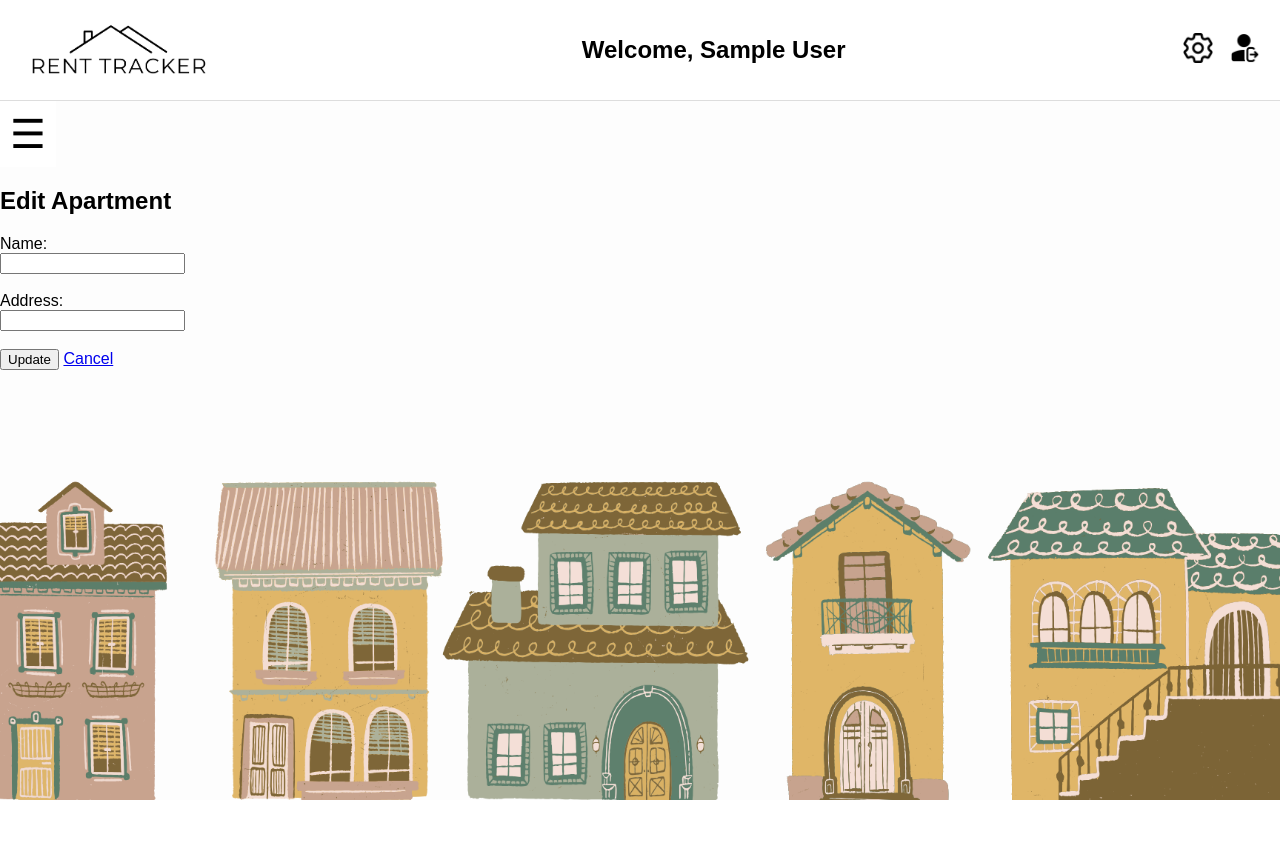
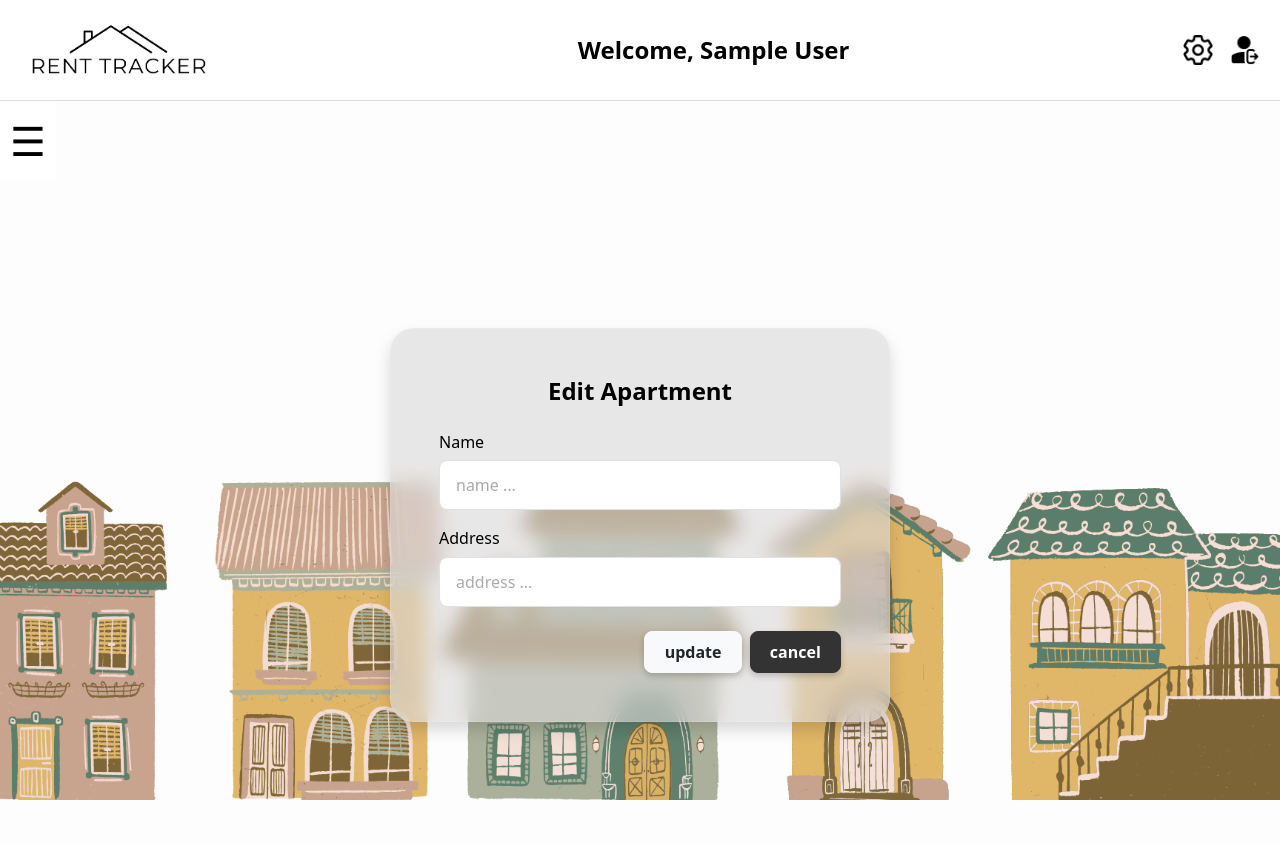
Before and after one commit to DenisCercasin/RentTracker, a Flask app: page /apartments/edit/1 in a window 1280 px wide. Before the commit the page ends 800 px from the top, so only its background shows below. Run offline with Flask 3, Linux system fonts and the light colour scheme; the visitor is signed in with stand-in values (Sample User, id 1); data that the repository does not hold is empty; some libraries are stand-ins or nearby versions.

Commit message:
create boostrap.html + css and edit edit_apartment.html and base

```diff
--- a/static/css/base.css
+++ b/static/css/base.css
@@ -8,10 +8,12 @@ body {
     background-attachment: fixed;
 }
 
+
 .layout {
     display: flex;
     flex-direction: column;
 }
+
 
 .top-bar {
     background-color: white;
@@ -23,7 +25,6 @@ body {
     border-bottom: 1px solid #ddd;
     position: relative;
 }
-
 
 .logo {
     height: 80px;
@@ -52,13 +53,12 @@ body {
 }
 
 
+
 .menu-wrapper {
     position: relative;
     display: inline-block;
     width: fit-content;
-}
-.menu-wrapper:hover .dropdown-menu {
-    display: flex;
+    z-index: 1000;
 }
 
 .hamburger-icon {
@@ -67,8 +67,8 @@ body {
     color: black;
     padding: 10px;
     background-color: white;
+    border-radius: 6px;
 }
-
 
 .dropdown-menu {
     display: none;
@@ -78,19 +78,302 @@ body {
     background-color: black;
     border-radius: 6px;
     padding: 10px;
-    z-index: 100;
+    z-index: 9999;
     min-width: 160px;
     flex-direction: column;
-    pointer-events: auto;
+}
+
+.menu-wrapper:hover .dropdown-menu {
+    display: flex;
 }
 
 .dropdown-menu a {
     color: white;
     text-decoration: none;
-    padding: 8px 0;
+    padding: 8px 12px;
     display: block;
+    font-size: 16px;
 }
 
 .dropdown-menu a:hover {
+    background-color: #333;
+    border-radius: 4px;
+}
+
+
+nav a {
+    color: black;
+    text-decoration: none;
+    margin: 0 10px;
+    font-weight: 600;
+}
+
+nav a:hover {
     text-decoration: underline;
 }
+
+/* Flash messages */
+.flashes {
+    list-style: none;
+    padding: 0;
+    margin: 10px auto;
+    max-width: 900px;
+    color: #d8000c;
+    background-color: #ffbaba;
+    border: 1px solid #d8000c;
+    border-radius: 6px;
+}
+
+
+table {
+    width: 100%;
+    border-collapse: collapse;
+    background-color: #fff;
+    border-radius: 10px;
+    overflow: hidden;
+    box-shadow: 0 4px 12px rgba(83, 27, 27, 0.05);
+}
+
+th, td {
+    padding: 14px 16px;
+    border-bottom: 1px solid #e5e7eb;
+    border-right: 1px solid #e5e7eb;
+}
+
+th {
+    background-color: #f3f4f6;
+    font-weight: bold;
+    text-align: center;
+}
+
+thead th {
+    border-bottom: 2px solid #000;
+}
+
+tr:last-child td {
+    border-bottom: none;
+}
+
+h1, .table-title {
+    text-align: center;
+    font-size: 28px;
+    font-weight: bold;
+    margin-bottom: 24px;
+}
+
+.actions-cell {
+    text-align: right;
+    white-space: nowrap;
+    vertical-align: middle;
+}
+
+.action-btn {
+    display: inline-block;
+    margin-left: 8px;
+}
+
+.action-btn img {
+    width: 20px;
+    height: 20px;
+    cursor: pointer;
+    transition: opacity 0.3s ease, transform 0.2s ease;
+}
+
+.action-btn:hover img {
+    opacity: 0.7;
+    transform: scale(1.1);
+}
+
+.button {
+    display: inline-block;
+    padding: 10px 18px;
+    margin-top: 20px;
+    font-size: 14px;
+    font-weight: 500;
+    color: white;
+    background-color: #2196f3;
+    border: none;
+    border-radius: 6px;
+    text-decoration: none;
+    cursor: pointer;
+    transition: background-color 0.3s ease;
+}
+
+.button:hover {
+    background-color: #1976d2;
+}
+
+.table-container {
+    background-color: rgba(250, 250, 250, 0.8);
+    padding: 32px;
+    border-radius: 16px;
+    box-shadow: 0 4px 24px rgba(0, 0, 0, 0.05);
+    margin: 10px auto 40px auto;
+    max-width: 900px;
+    border: 1px solid rgba(255, 255, 255, 0.3);
+}
+
+.add-btn-img {
+    width: 40px;
+    height: 40px;
+    cursor: pointer;
+    transition: transform 0.2s ease, opacity 0.3s ease;
+}
+
+.add-btn-img:hover {
+    transform: scale(1.1);
+    opacity: 0.8;
+}
+
+.filter-form {
+    margin-top: 20px;
+    padding: 12px 16px;
+    background-color: rgba(103, 97, 97, 0.85);
+    border-radius: 10px;
+    display: flex;
+    flex-wrap: wrap;
+    gap: 14px;
+    align-items: center;
+    font-size: 14px;
+    box-shadow: 0 2px 8px rgba(0, 0, 0, 0.05);
+    justify-content: flex-start;
+    max-width: 900px;
+    margin-left: auto;
+    margin-right: auto;
+}
+
+.filter-form select,
+.filter-form input[type="month"],
+.filter-form button,
+.filter-form a {
+    padding: 8px 12px;
+    font-size: 14px;
+    border-radius: 6px;
+    border: 1px solid #ccc;
+}
+
+.filter-form button {
+    background-color: #2196f3;
+    color: white;
+    border: none;
+    cursor: pointer;
+}
+
+.filter-form button:hover {
+    background-color: #1976d2;
+}
+
+.filter-form a {
+    color: #2196f3;
+    text-decoration: none;
+    margin-left: 6px;
+}
+
+.filter-form a:hover {
+    text-decoration: underline;
+}
+
+.filter-form-wrapper {
+    margin-top: 30px;
+}
+
+
+.transparent-card {
+    background-color: rgba(255, 255, 255, 0.85);
+}
+
+.form-label {
+    font-weight: 700;
+}
+
+.d-flex {
+    display: flex !important;
+}
+
+.justify-content-center {
+    justify-content: center !important;
+}
+
+.align-items-center {
+    align-items: center !important;
+}
+
+.shadow-sm {
+    box-shadow: 0 .125rem .25rem rgba(0,0,0,.075)!important;
+}
+
+.card {
+    border-radius: 0.375rem;
+    background-color: #fff;
+    border: 1px solid rgba(0,0,0,.125);
+}
+
+.card-body {
+    padding: 1.25rem;
+}
+
+.card-title {
+    font-size: 1.5rem;
+    font-weight: 700;
+    margin-bottom: 1rem;
+    text-align: center;
+}
+
+.mb-3 {
+    margin-bottom: 1rem;
+}
+
+.form-control {
+    display: block;
+    width: 100%;
+    padding: 0.375rem 0.75rem;
+    font-size: 1rem;
+    font-weight: 400;
+    line-height: 1.5;
+    color: #212529;
+    background-color: #fff;
+    background-clip: padding-box;
+    border: 1px solid #ced4da;
+    border-radius: 0.375rem;
+    transition: border-color .15s ease-in-out,box-shadow .15s ease-in-out;
+}
+
+.btn {
+    display: inline-block;
+    font-weight: 400;
+    color: #fff;
+    text-align: center;
+    vertical-align: middle;
+    cursor: pointer;
+    user-select: none;
+    border: 1px solid transparent;
+    padding: 0.375rem 0.75rem;
+    font-size: 1rem;
+    border-radius: 0.375rem;
+    transition: color .15s ease-in-out,background-color .15s ease-in-out,
+        border-color .15s ease-in-out,box-shadow .15s ease-in-out;
+}
+
+.btn-primary {
+    background-color: #0d6efd;
+    border-color: #0d6efd;
+}
+
+.btn-primary:hover {
+    background-color: #0b5ed7;
+    border-color: #0a58ca;
+}
+
+.btn-secondary {
+    background-color: #6c757d;
+    border-color: #6c757d;
+}
+
+.btn-secondary:hover {
+    background-color: #5c636a;
+    border-color: #565e64;
+}
+
+.me-2 {
+    margin-right: 0.5rem !important;
+}
--- /dev/null
+++ b/static/css/bootstrap.css
@@ -0,0 +1,81 @@
+
+.form-card {
+    max-width: 500px;
+    width: 100%;
+  }
+
+  .transparent-card {
+    background: rgba(219, 217, 217, 0.6);
+    backdrop-filter: blur(10px);
+    border: 1px solid rgba(255, 255, 255, 0.1);
+    color: #fff;
+    border-radius: 1.5rem;
+    box-shadow: 0 10px 30px rgba(0, 0, 0, 0.4);
+    padding: 2rem;
+  }
+
+  .form-label {
+    font-weight: 500;
+    font-size: 1rem;
+    margin-bottom: 0.4rem;
+    color: #000000;
+    display: block;
+    text-transform: capitalize;
+  }
+
+  .form-control {
+    border-radius: 0.5rem;
+    padding: 0.75rem 1rem;
+    font-size: 1rem;
+    background-color: #fff;
+    color: #000;
+    margin-bottom: 1rem;
+  }
+
+  .form-control::placeholder {
+    color: #aaa;
+  }
+
+  .form-control:focus {
+    border-color: #b14900;
+    box-shadow: 0 0 0 0.25rem rgba(177, 73, 0, 0.25);
+  }
+
+  .center-button-group {
+    display: flex;
+    justify-content: center;
+    gap: 1rem;
+    margin-top: 2rem;
+  }
+
+  .btn-primary {
+    background-color: #b14900;
+    border-color: #b14900;
+    color: #000000;
+  }
+
+  .btn-primary:hover {
+    background-color: #8a3700;
+    border-color: #8a3700;
+  }
+
+  .btn-secondary {
+    background-color: #333;
+    border-color: #333;
+    color: #fff;
+  }
+
+  .btn-secondary:hover {
+    background-color: #555;
+    border-color: #555;
+  }
+
+  .btn {
+    font-weight: 600;
+    padding: 0.5rem 1.2rem;
+    border-radius: 0.6rem;
+    box-shadow: 0 3px 6px rgba(0, 0, 0, 0.2);
+  }
+  .card-title {
+    color: black !important;
+  }
--- a/templates/apartments/edit_apartment.html
+++ b/templates/apartments/edit_apartment.html
@@ -1,18 +1,40 @@
-{% extends "shared/base.html" %}
+{% extends "shared/bootstrap_base.html" %}
 
 {% block TITLE %}Edit Apartment{% endblock %}
 
-{% block content %}
-<h2>Edit Apartment</h2>
+{% block form_title %}Edit Apartment{% endblock %}
 
+{% block form_content %}
 <form method="POST">
-    <label>Name:</label><br>
-    <input type="text" name="name" value="{{ apartment['name'] }}" required><br><br>
+  <div class="mb-3">
+    <label for="name" class="form-label text-capitalize">name</label>
+    <input
+      type="text"
+      class="form-control"
+      id="name"
+      name="name"
+      placeholder="name ..."
+      value="{{ apartment['name'] }}"
+      required
+    />
+  </div>
 
-    <label>Address:</label><br>
-    <input type="text" name="address" value="{{ apartment['address'] }}" required><br><br>
+  <div class="mb-4">
+    <label for="address" class="form-label text-capitalize">address</label>
+    <input
+      type="text"
+      class="form-control"
+      id="address"
+      name="address"
+      placeholder="address ..."
+      value="{{ apartment['address'] }}"
+      required
+    />
+  </div>
 
-    <button type="submit">Update</button>
-    <a href="{{ url_for('apartments.list_apartments') }}">Cancel</a>
+  <div class="d-flex justify-content-end gap-2">
+    <button type="submit" class="btn btn-light text-dark rounded-3">update</button>
+    <a href="{{ url_for('apartments.list_apartments') }}" class="btn btn-secondary rounded-3">cancel</a>
+  </div>
 </form>
 {% endblock %}
--- a/templates/shared/base.html
+++ b/templates/shared/base.html
@@ -2,6 +2,8 @@
 <html lang="en">
 <head>
     <link rel="stylesheet" href="{{ url_for('static', filename='css/base.css') }}">
+
+     <link rel="stylesheet" href="{{ url_for('static', filename='css/bootstrap.min.css') }}">
     {% block extra_head %}{% endblock %}
 </head>
 <body>
@@ -55,8 +57,9 @@
         </ul>
       {% endif %}
     {% endwith %}
-
-    {% block content %}
-    {% endblock %}
+<div class="container mt-4">
+        {% block content %}
+        {% endblock %}
+    </div>
 </body>
 </html>
--- /dev/null
+++ b/templates/shared/bootstrap_base.html
@@ -0,0 +1,24 @@
+{% extends "shared/base.html" %}
+
+{% block extra_head %}
+  {{ super() }}
+
+  <link href="https://cdn.jsdelivr.net/npm/bootstrap@5.3.3/dist/css/bootstrap.min.css" rel="stylesheet">
+  <link rel="stylesheet" href="{{ url_for('static', filename='css/bootstrap.css') }}">
+{% endblock %}
+
+{% block content %}
+<div class="d-flex justify-content-center align-items-center" style="min-height: 80vh;">
+  <div class="card shadow transparent-card" style="width: 100%; max-width: 500px;">
+    <div class="card-body">
+      <h2 class="card-title text-center mb-4">
+        {% block form_title %}Form{% endblock %}
+      </h2>
+
+      {% block form_content %}
+
+      {% endblock %}
+    </div>
+  </div>
+</div>
+{% endblock %}
```
